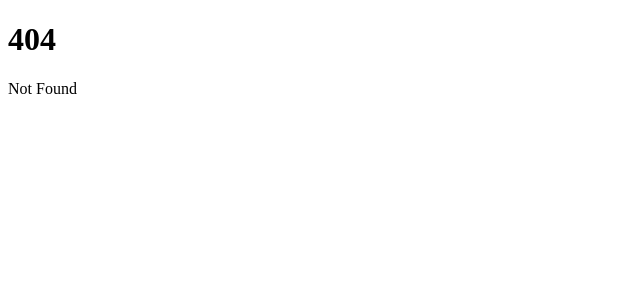
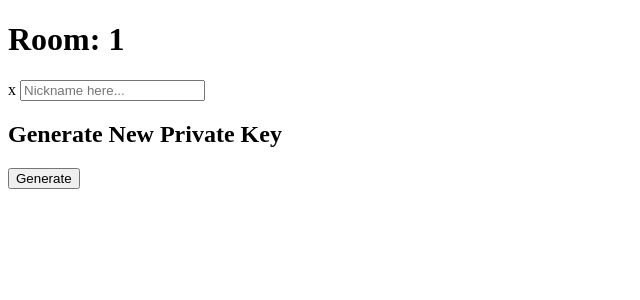
Before and after one commit to shine00chang/LAHacks-Music-Cove, a SvelteKit app: page /room/1 in a window 1280 px wide. Before the commit this address had no page. Shown: the top 300 px of the page, without its empty margins (0-640 px from the left). Built offline with nearby package versions, Linux system fonts and the light colour scheme.

Commit message:
bare bones p 1

```diff
--- /dev/null
+++ b/src/lib/Start.svelte
@@ -0,0 +1,22 @@
+<script>
+  let nickname = "";
+  let generated = false;
+  //gen private key
+  function gen_priv() {
+    //
+    generated = true;
+  }
+</script>
+
+<div id="start-modal">
+  <div>
+    <span arial-label="Close">x</span>
+    <input bind:value={nickname} placeholder="Nickname here..."/>
+    <h2>Generate New Private Key</h2>
+    {#if generated}
+      <span id="priv-key"></span><button>Copy</button>
+    {:else}
+      <button on:click={gen_priv}>Generate</button>
+    {/if}
+  </div>
+</div>
--- /dev/null
+++ b/src/routes/room/[slug]/+page.js
@@ -0,0 +1,5 @@
+export function load({ params }) {
+  return {
+    room_name: String(params.slug)
+  };
+}
--- /dev/null
+++ b/src/routes/room/[slug]/+page.svelte
@@ -0,0 +1,19 @@
+<script>
+  import { page } from '$app/stores';
+  import Start from '$lib/Start.svelte';
+  export let data;
+  const ROOM_NAME = data.room_name;
+  let create = $page.url.searchParams.get("create") === "true";
+  console.log(ROOM_NAME, create)
+</script>
+
+<h1>Room: {ROOM_NAME}</h1>
+
+<Start/>
+
+{#if create}
+  <script>
+    //generate shared secret
+    //
+  </script>
+{/if}
```
Also changed, not shown: src/routes/+page.svelte (+13 -2 lines).
